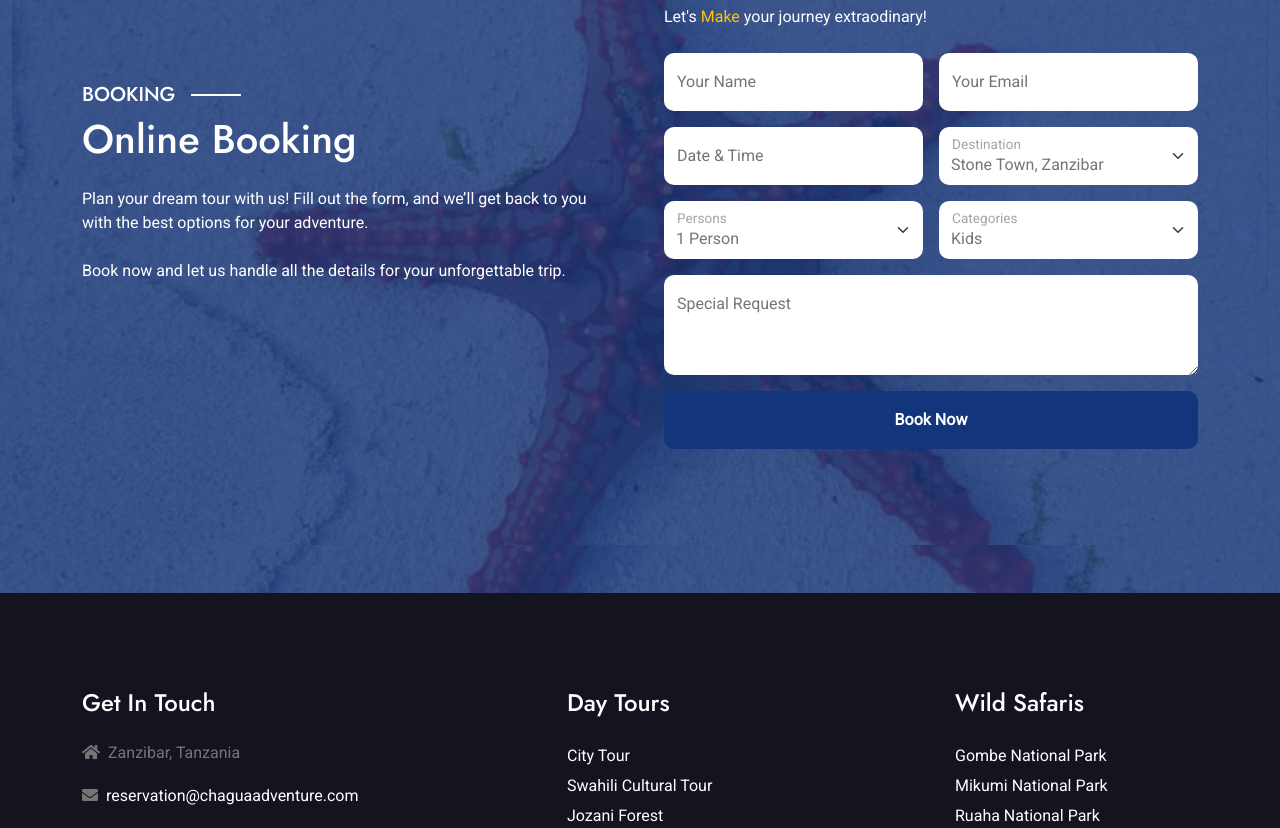
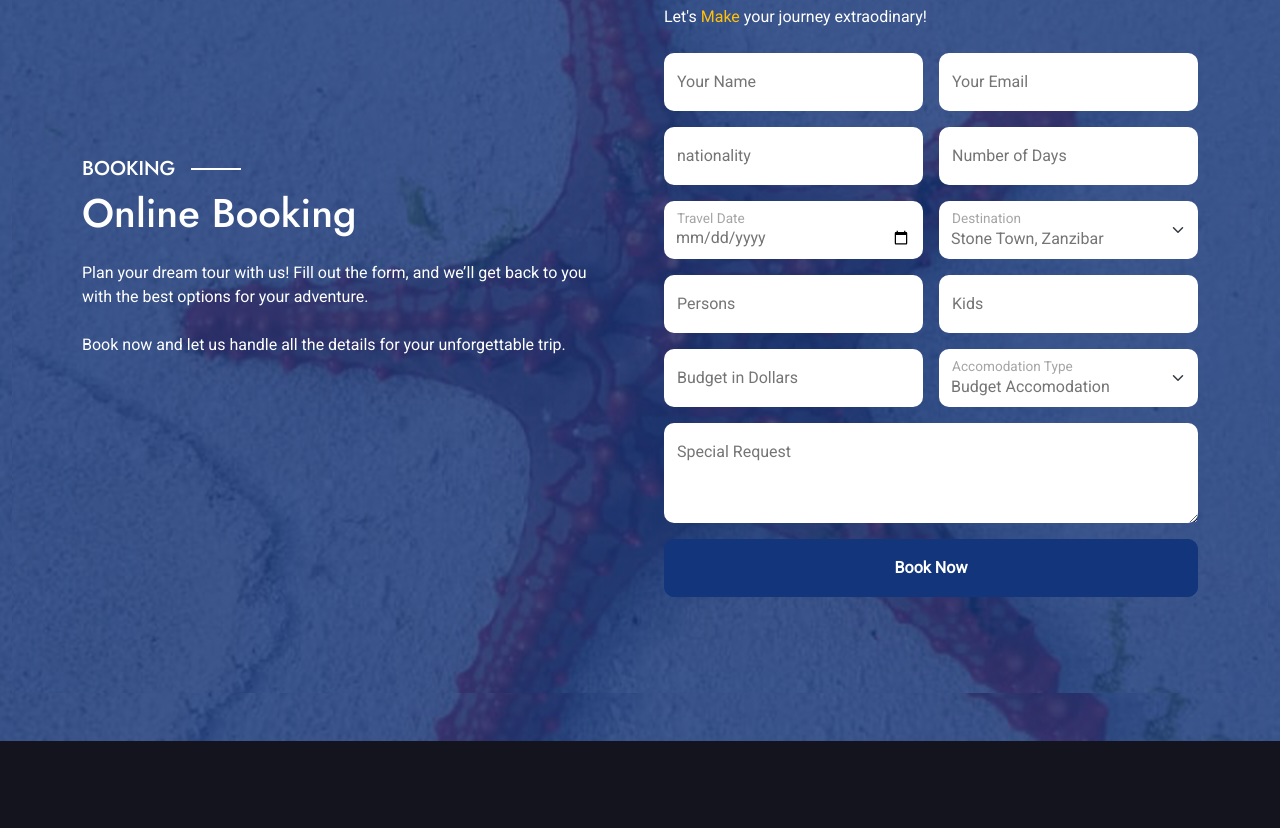
Before and after one commit to pyjoek/chaguaAdventure_onlineVersion, a plain HTML site: page index.html in a window 1280 px wide. Shown: the part 3500-4328 px from the top of the page. Drawn offline with nearby package versions, Linux system fonts and the light colour scheme.

Commit message:
more changes

```diff
--- a/index.html
+++ b/index.html
@@ -64,11 +64,11 @@
     <body>
 
         <!-- Spinner Start -->
-        <div id="spinner" class="show bg-white position-fixed translate-middle w-100 vh-100 top-50 start-50 d-flex align-items-center justify-content-center">
+        <!-- <div id="spinner" class="show bg-white position-fixed translate-middle w-100 vh-100 top-50 start-50 d-flex align-items-center justify-content-center">
             <div class="spinner-border text-primary" style="width: 3rem; height: 3rem;" role="status">
                 <span class="sr-only">Loading...</span>
             </div>
-        </div>
+        </div> -->
         <!-- Spinner End -->
 
          <!-- Navbar & Hero Start -->
@@ -520,9 +520,21 @@
                                 </div>
                             </div>
                             <div class="col-md-6">
+                                <div class="form-floating">
+                                    <input type="text" class="form-control bg-white border-0" name="nationality" placeholder="Nationality" required>
+                                    <label for="nationality">nationality</label>
+                                </div>
+                            </div>
+                            <div class="col-md-6">
+                                <div class="form-floating">
+                                    <input type="text" class="form-control bg-white border-0" name="days" placeholder="Number of Days" required>
+                                    <label for="days">Number of Days</label>
+                                </div>
+                            </div>
+                            <div class="col-md-6">
                                 <div class="form-floating date">
-                                    <input type="text" class="form-control bg-white border-0" name="datetime" placeholder="Date & Time" required>
-                                    <label for="datetime">Date & Time</label>
+                                    <input type="date" class="form-control bg-white border-0" name="date" placeholder="date" required>
+                                    <label for="date">Travel Date</label>
                                 </div>
                             </div>
                             <div class="col-md-6">
@@ -574,23 +586,30 @@
                             </div>
                             <div class="col-md-6">
                                 <div class="form-floating">
-                                    <select class="form-select bg-white border-0" name="persons" required>
-                                        <option value="1 Person">1 Person</option>
-                                        <option value="2 Persons">2 Persons</option>
-                                        <option value="3 Persons">3 Persons</option>
-                                    </select>
+                                    <input type="number" class="form-control bg-white border-0" name="persons" placeholder="Number of Persons" required>
                                     <label for="persons">Persons</label>
                                 </div>
                             </div>
                             <div class="col-md-6">
                                 <div class="form-floating">
-                                    <select class="form-select bg-white border-0" name="categories">
-                                        <option value="Kids">Kids</option>
-                                        <option value="1">1</option>
-                                        <option value="2">2</option>
-                                        <option value="3">3</option>
+                                    <input type="number" class="form-control bg-white border-0" name="kids" placeholder="Number of Kids" required>
+                                    <label for="kids">Kids</label>
+                                </div>
+                            </div>
+                            <div class="col-md-6">
+                                <div class="form-floating">
+                                    <input type="number" class="form-control bg-white border-0" name="budget" placeholder="budget" required>
+                                    <label for="budget">Budget in Dollars</label>
+                                </div>
+                            </div>
+                            <div class="col-md-6">
+                                <div class="form-floating">
+                                    <select class="form-select bg-white border-0" name="accomodation">
+                                        <option value="">Budget Accomodation</option>
+                                        <option value="1">Mid-Range Accomodation</option>
+                                        <option value="1">Luxury Accomodation</option>
                                     </select>
-                                    <label for="categories">Categories</label>
+                                    <label for="accomodation">Accomodation Type</label>
                                 </div>
                             </div>
                             <div class="col-12">
```
Also changed, not shown: about.html (+3 -25 lines), contact.html (+0 -1 lines), gallery.html (+0 -7 lines), services.html (+0 -5 lines).
